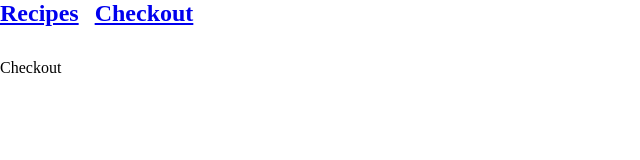
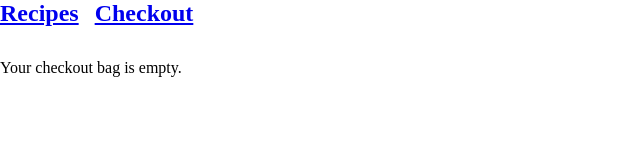
Before and after one commit to devham236/typescript-testing, a React (Vite) app: page /checkout in a window 1280 px wide. Shown: the top 160 px of the page, without its empty margins (0-640 px from the left). Built offline with nearby package versions, Linux system fonts and the light colour scheme.

Commit message:
added removing item functionality

```diff
--- a/src/Components/Recipe.tsx
+++ b/src/Components/Recipe.tsx
@@ -1,6 +1,9 @@
 import React from "react";
+import useDataContext from "../Hooks/useDataContext";
 
 const Recipe = ({ recipe }) => {
+  const { checkoutData, addToCheckout, removeFromCheckout } = useDataContext();
+
   return (
     <div
       style={{
@@ -22,7 +25,21 @@ const Recipe = ({ recipe }) => {
         <p>{recipe.difficulty}</p>
       </div>
       <div style={{ marginLeft: "1rem" }}>
-        <button style={{ marginRight: "1rem" }}>Add to Checkout</button>
+        {checkoutData.includes(recipe) ? (
+          <button
+            onClick={() => removeFromCheckout(recipe.id)}
+            style={{ marginRight: "1rem" }}
+          >
+            Remove from Checkout
+          </button>
+        ) : (
+          <button
+            onClick={() => addToCheckout(recipe)}
+            style={{ marginRight: "1rem" }}
+          >
+            Add to Checkout
+          </button>
+        )}
         <button>Details</button>
       </div>
     </div>
--- a/src/Context/DataContext.tsx
+++ b/src/Context/DataContext.tsx
@@ -4,6 +4,19 @@ const DataContext = createContext();
 const DataContextProvider = ({ children }) => {
   const [recipesData, setRecipesData] = useState([]);
   const [checkoutData, setCheckoutData] = useState([]);
+
+  const addToCheckout = (recipe) => {
+    if (recipe.id) {
+      setCheckoutData((prev) => [...prev, recipe]);
+    }
+  };
+
+  const removeFromCheckout = (id) => {
+    if (id) {
+      const filteredList = checkoutData.filter((item) => item.id !== id);
+      setCheckoutData(filteredList);
+    }
+  };
 
   useEffect(() => {
     const fetchData = async () => {
@@ -16,7 +29,16 @@ const DataContextProvider = ({ children }) => {
     fetchData();
   }, []);
   return (
-    <DataContext.Provider value={{ recipesData, setRecipesData }}>
+    <DataContext.Provider
+      value={{
+        recipesData,
+        setRecipesData,
+        checkoutData,
+        setCheckoutData,
+        addToCheckout,
+        removeFromCheckout,
+      }}
+    >
       {children}
     </DataContext.Provider>
   );
--- a/src/Pages/Checkout.tsx
+++ b/src/Pages/Checkout.tsx
@@ -1,7 +1,19 @@
 import React from "react";
+import useDataContext from "../Hooks/useDataContext";
+import Recipe from "../Components/Recipe";
 
 const Checkout = () => {
-  return <div>Checkout</div>;
+  const { checkoutData } = useDataContext();
+
+  return (
+    <div>
+      {checkoutData.length > 0 ? (
+        checkoutData.map((item) => <Recipe recipe={item} key={item.id} />)
+      ) : (
+        <p>Your checkout bag is empty.</p>
+      )}
+    </div>
+  );
 };
 
 export default Checkout;
--- a/src/Pages/Recipes.tsx
+++ b/src/Pages/Recipes.tsx
@@ -4,8 +4,6 @@ import Recipe from "../Components/Recipe";
 
 const Recipes = () => {
   const { recipesData } = useDataContext();
-
-  console.log(recipesData);
 
   return (
     <div>
```
